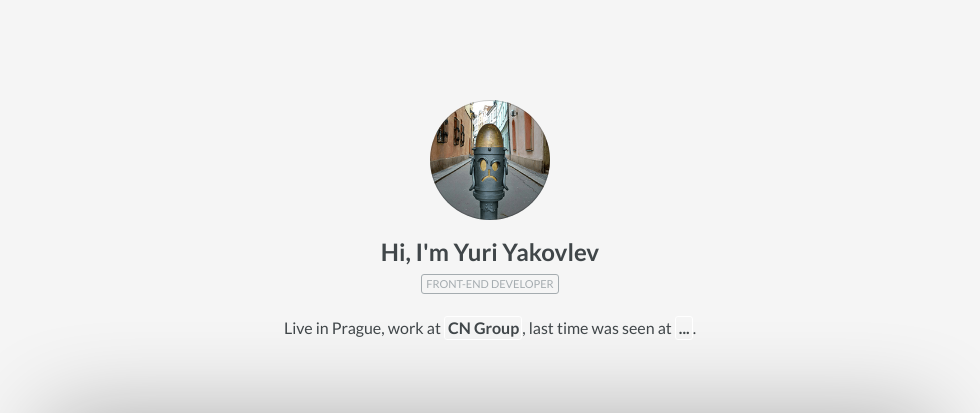
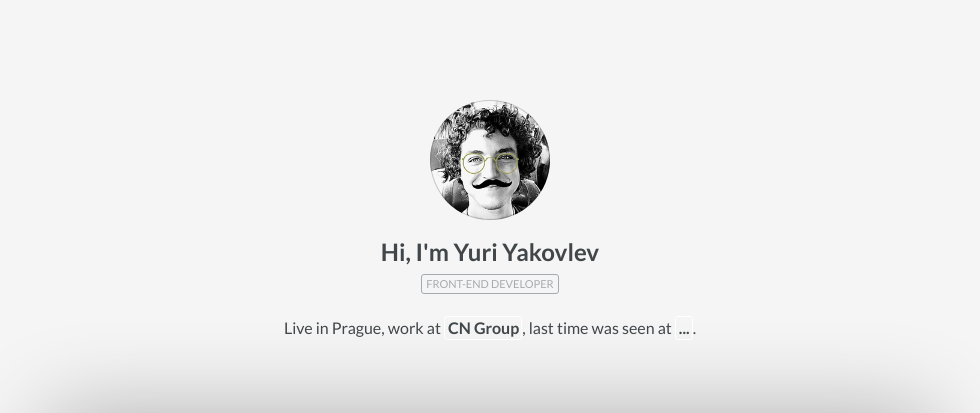
Before and after one commit to yakovlevyuri/website, a PHP site: page / in a window 1280 px wide. Shown: the top 413 px of the page, without its empty margins (150-1130 px from the left). Run offline with PHP 8.4, Linux system fonts and the light colour scheme; style sheets or scripts are compiled from the project's sources; some libraries are stand-ins or nearby versions.

Commit message:
avatar photo changed

```diff
--- a/less/front.less
+++ b/less/front.less
@@ -115,7 +115,7 @@ header {
 		height: 120px;
 		border-radius: 50%;
 		margin-bottom: 10px;
-		background: url(../images/avatar.png);
+		background: url(../images/avatar.jpg);
 		background-size: cover;
 		box-shadow: inset 0 0 0 1px rgba(0, 0, 0, 0.2),
 					inset 0 2px 0 rgba(255, 255, 255, 0.1);
```
Also changed, not shown: js/script.js (line endings or trailing spaces), 1 other file.
